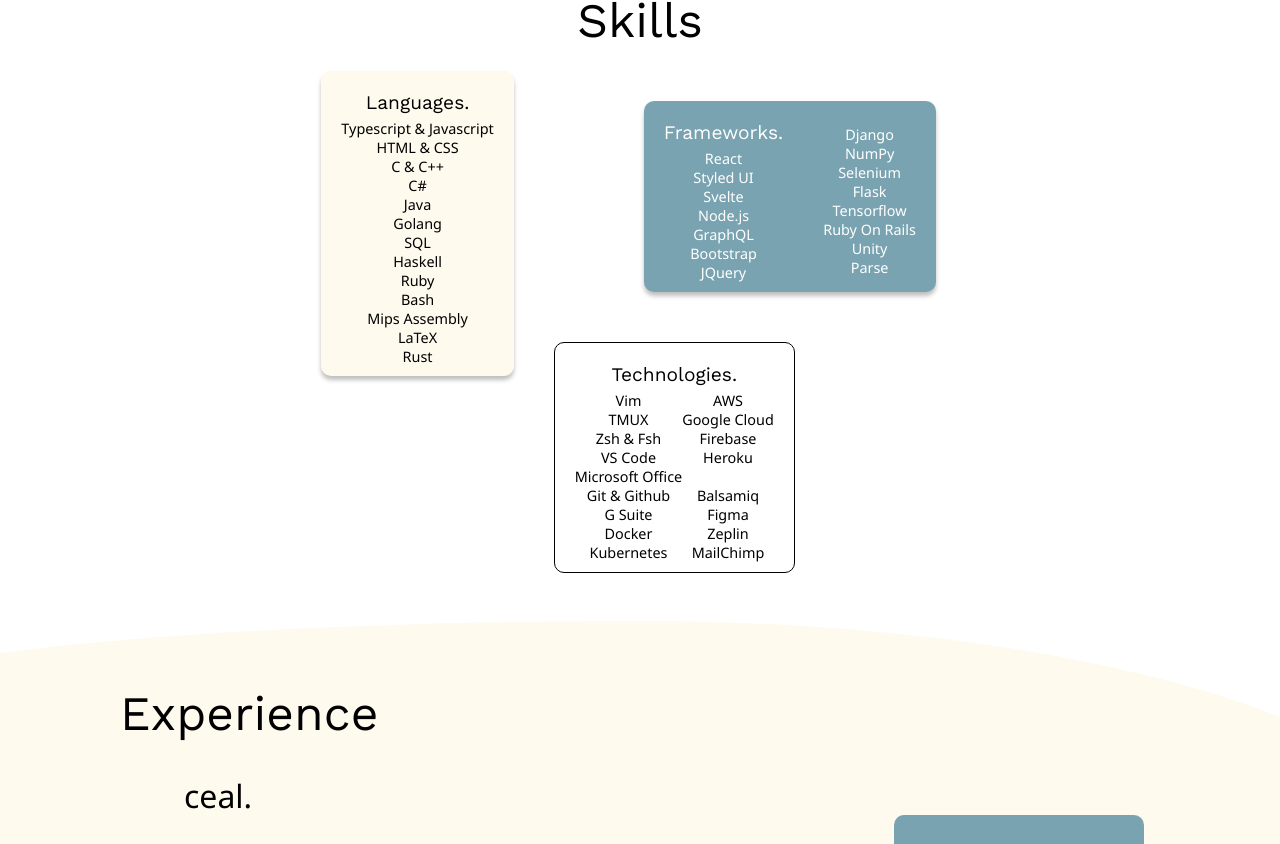
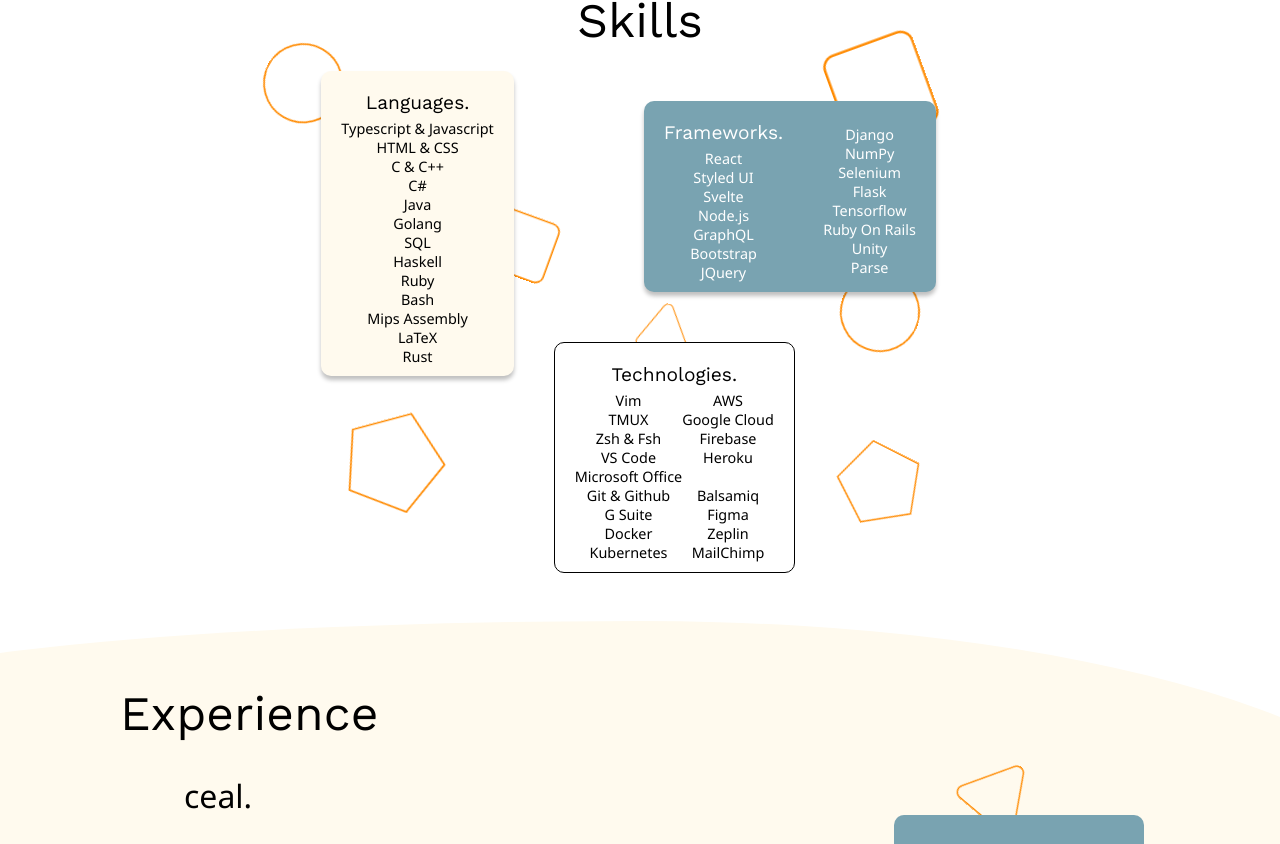
Before and after one commit to jaykarp/web_personal, a React (Create React App) app: page / in a window 1280 px wide. Shown: the part 1276-2120 px from the top of the page. Built offline with nearby package versions, Linux system fonts and the light colour scheme; the HTML template or start-up script is replaced by a standard one.

Commit message:
added almost all of the shapes

```diff
--- a/src/sections/About.tsx
+++ b/src/sections/About.tsx
@@ -9,6 +9,7 @@
     AboutSpacer,
 } from './styles/AboutStyles'
 import cloud from '../assets/wordcloud_square.png'
+import Shape from '../components/Shape'
 
 interface Props {}
 
@@ -17,6 +18,13 @@
         <>
             <WidthManager>
                 <AboutContainer>
+                    <Shape
+                        shape={'triangle'}
+                        size={'4rem'}
+                        rotation={'75deg'}
+                        top={'90%'}
+                        left={'30%'}
+                    />
                     <CloudContainer>
                         <CloudImg src={cloud} />
                     </CloudContainer>
--- a/src/sections/Experience.tsx
+++ b/src/sections/Experience.tsx
@@ -11,6 +11,7 @@
     ExperienceContainer,
     ExperienceSpacer,
 } from './styles/ExperienceStyles'
+import Shape from '../components/Shape'
 
 interface Props {}
 
@@ -19,6 +20,48 @@
         <>
             <WidthManager>
                 <ExperienceContainer ref={ref}>
+                    <Shape
+                        shape={'triangle'}
+                        size={'4rem'}
+                        rotation={'40deg'}
+                        top={'4%'}
+                        left={'30%'}
+                    />
+                    <Shape
+                        shape={'circle'}
+                        size={'5rem'}
+                        rotation={'256deg'}
+                        top={'25%'}
+                        left={'-3%'}
+                    />
+                    <Shape
+                        shape={'square'}
+                        size={'4rem'}
+                        rotation={'135deg'}
+                        top={'47%'}
+                        left={'-20%'}
+                    />
+                    <Shape
+                        shape={'pentagon'}
+                        size={'5rem'}
+                        rotation={'345deg'}
+                        top={'54%'}
+                        left={'20%'}
+                    />
+                    <Shape
+                        shape={'circle'}
+                        size={'6rem'}
+                        rotation={'75deg'}
+                        top={'72%'}
+                        left={'15%'}
+                    />
+                    <Shape
+                        shape={'square'}
+                        size={'4rem'}
+                        rotation={'150deg'}
+                        top={'97%'}
+                        left={'0%'}
+                    />
                     <ExperienceHeader>Experience</ExperienceHeader>
                     <Job
                         title={'ceal.'}
--- a/src/sections/Intro.tsx
+++ b/src/sections/Intro.tsx
@@ -16,6 +16,7 @@
 const Intro = (props: Props) => {
     return (
         <WidthManager>
+            <IntroContainer>
                 <Shape
                     shape={'pentagon'}
                     size={'6rem'}
@@ -37,7 +38,6 @@
                     top={'75%'}
                     left={'-30%'}
                 />
-            <IntroContainer>
                 <IntroTextContainer>
                     <IntroText>Hi, I'm</IntroText>
                     <IntroTextAccent>&nbsp;Jay.</IntroTextAccent>
--- a/src/sections/Skills.tsx
+++ b/src/sections/Skills.tsx
@@ -1,4 +1,5 @@
 import React, { forwardRef } from 'react'
+import Shape from '../components/Shape'
 import {
     WidthManager,
     SkillsContainer,
@@ -24,12 +25,59 @@
     LRContainer,
 } from './styles/SkillsStyles'
 
-interface Props {}
-
-const Skills = forwardRef<HTMLDivElement>((props, ref) => {
+const Skills = forwardRef<HTMLDivElement>((_, ref) => {
     return (
         <WidthManager>
             <SkillsContainer ref={ref}>
+                <Shape
+                    shape={'circle'}
+                    size={'5rem'}
+                    rotation={'120deg'}
+                    top={'12%'}
+                    left={'-28%'}
+                />
+                <Shape
+                    shape={'square'}
+                    size={'6rem'}
+                    rotation={'250deg'}
+                    top={'12%'}
+                    left={'20%'}
+                />
+                <Shape
+                    shape={'square'}
+                    size={'4rem'}
+                    rotation={'20deg'}
+                    top={'40%'}
+                    left={'-10%'}
+                />
+                <Shape
+                    shape={'circle'}
+                    size={'5rem'}
+                    rotation={'290deg'}
+                    top={'50%'}
+                    left={'20%'}
+                />
+                <Shape
+                    shape={'triangle'}
+                    size={'3rem'}
+                    rotation={'10deg'}
+                    top={'55%'}
+                    left={'2%'}
+                />
+                <Shape
+                    shape={'pentagon'}
+                    size={'6rem'}
+                    rotation={'165deg'}
+                    top={'75%'}
+                    left={'-20%'}
+                />
+                <Shape
+                    shape={'hexagon'}
+                    size={'5rem'}
+                    rotation={'207deg'}
+                    top={'80%'}
+                    left={'20%'}
+                />
                 <SkillsGrid>
                     <GridHeader>
                         <Header>Skills</Header>
--- a/src/sections/styles/AboutStyles.tsx
+++ b/src/sections/styles/AboutStyles.tsx
@@ -9,7 +9,6 @@
     width: 100%;
     display: flex;
     justify-content: center;
-    position: relative;
 `
 
 export const AboutContainer = styled.div`
@@ -18,6 +17,7 @@
     padding: 20px 0;
     display: flex;
     margin: 1rem 0 -8.125rem 0;
+    position: relative;
 `
 
 export const CloudContainer = styled.div`
@@ -25,6 +25,7 @@
     align-items: center;
     justify-content: flex-end;
     flex: 1 1 0;
+    z-index: 100;
 `
 
 export const TextContainer = styled.div`
@@ -32,6 +33,7 @@
     align-items: center;
     justify-content: center;
     flex: 1.5 1 0;
+    z-index: 100;
 `
 
 export const AboutText = styled.div`
--- a/src/sections/styles/ExperienceStyles.tsx
+++ b/src/sections/styles/ExperienceStyles.tsx
@@ -11,7 +11,6 @@
     justify-content: center;
     border-top-left-radius: 50rem 5rem;
     border-top-right-radius: 50rem 15rem;
-    position: relative;
 `
 
 export const ExperienceContainer = styled.div`
@@ -27,6 +26,7 @@
     margin: 4rem 0;
     width: 100vw;
     max-width: 1200px;
+    position: relative;
 `
 
 export const ExperienceHeader = styled.div`
--- a/src/sections/styles/IntroStyles.tsx
+++ b/src/sections/styles/IntroStyles.tsx
@@ -9,10 +9,10 @@
     width: 100%;
     display: flex;
     justify-content: center;
-    position: relative;
 `
 
 export const IntroContainer = styled.div`
+    position: relative;
     width: 100%;
     max-width: 1200px;
     height: calc(100vh - 4.2rem);
@@ -20,7 +20,6 @@
     min-height: 400px;
     display: flex;
     justify-content: center;
-    z-index: 100;
 `
 
 export const IntroTextContainer = styled.div`
@@ -28,6 +27,7 @@
     flex: 1;
     align-items: center;
     justify-content: center;
+    z-index: 100;
 `
 
 export const IntroImgContainer = styled.div`
@@ -35,6 +35,7 @@
     flex: 1;
     align-items: center;
     justify-content: flex-start;
+    z-index: 100;
 `
 
 export const IntroImg = styled.img`
--- a/src/sections/styles/SkillsStyles.tsx
+++ b/src/sections/styles/SkillsStyles.tsx
@@ -10,7 +10,6 @@
     display: flex;
     justify-content: center;
     margin-bottom: 3rem;
-    position: relative;
 `
 
 export const SkillsContainer = styled.div`
@@ -18,9 +17,11 @@
     max-width: 1200px;
     display: flex;
     justify-content: center;
+    position: relative;
 `
 
 export const SkillsGrid = styled.div`
+    z-index: 100;
     display: grid;
     grid-template-columns: 1fr 1fr 1fr;
     grid-template-rows: 0.4fr 1fr 1fr;
```
Also changed, not shown: 1 other file (tests, documents, lock files or other folders). Lines whose indentation alone changed are shown as unchanged.
